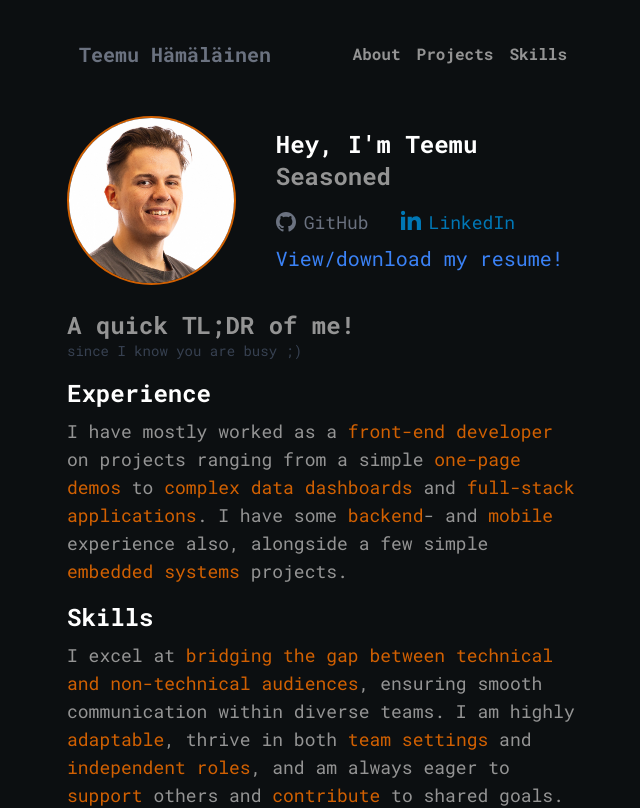
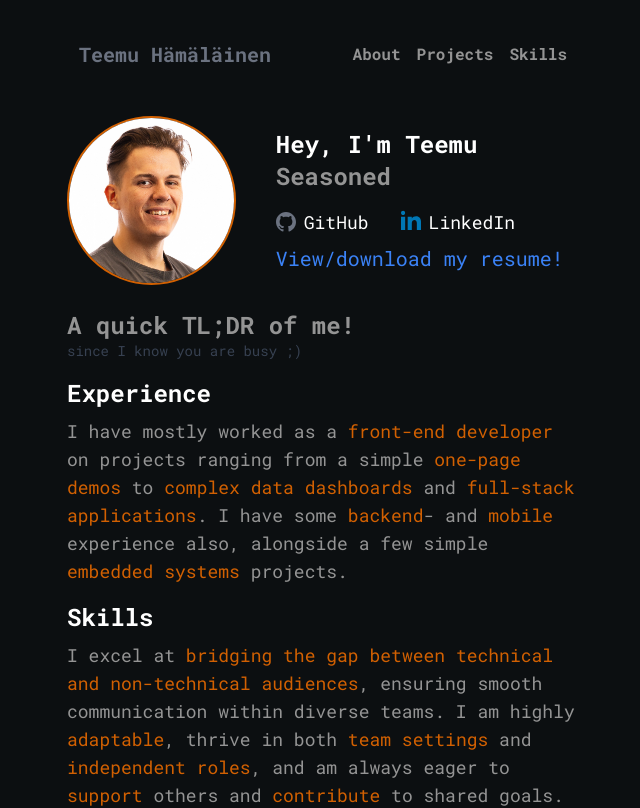
Before and after one commit to temevh/minimalisticPort, a Next.js app: page / in a window 1280 px wide. Shown: the top 808 px of the page, without its empty margins (317-957 px from the left). Built offline with nearby package versions, Linux system fonts and the light colour scheme.

Commit message:
text colors

```diff
--- a/src/app/components/Socials.jsx
+++ b/src/app/components/Socials.jsx
@@ -15,7 +15,9 @@
         >
           <path d="M12 0c-6.626 0-12 5.373-12 12 0 5.302 3.438 9.8 8.207 11.387.599.111.793-.261.793-.577v-2.234c-3.338.726-4.033-1.416-4.033-1.416-.546-1.387-1.333-1.756-1.333-1.756-1.089-.745.083-.729.083-.729 1.205.084 1.839 1.237 1.839 1.237 1.07 1.834 2.807 1.304 3.492.997.107-.775.418-1.305.762-1.604-2.665-.305-5.467-1.334-5.467-5.931 0-1.311.469-2.381 1.236-3.221-.124-.303-.535-1.524.117-3.176 0 0 1.008-.322 3.301 1.23.957-.266 1.983-.399 3.003-.404 1.02.005 2.047.138 3.006.404 2.291-1.552 3.297-1.23 3.297-1.23.653 1.653.242 2.874.118 3.176.77.84 1.235 1.911 1.235 3.221 0 4.609-2.807 5.624-5.479 5.921.43.372.823 1.102.823 2.222v3.293c0 .319.192.694.801.576 4.765-1.589 8.199-6.086 8.199-11.386 0-6.627-5.373-12-12-12z" />
         </svg>
-        <p className="text-xs text-gray-500 lg:text-lg pr-4">GitHub</p>
+        <p className="text-xs hover:text-gray-500 text-white lg:text-lg pr-4">
+          GitHub
+        </p>
       </a>
       <a
         href="https://www.linkedin.com/in/temevh/"
@@ -31,7 +33,9 @@
         >
           <path d="M4.98 3.5c0 1.381-1.11 2.5-2.48 2.5s-2.48-1.119-2.48-2.5c0-1.38 1.11-2.5 2.48-2.5s2.48 1.12 2.48 2.5zm.02 4.5h-5v16h5v-16zm7.982 0h-4.968v16h4.969v-8.399c0-4.67 6.029-5.052 6.029 0v8.399h4.988v-10.131c0-7.88-8.922-7.593-11.018-3.714v-2.155z" />
         </svg>
-        <p className="text-xs text-linkedin lg:text-lg pr-4">LinkedIn</p>
+        <p className="text-xs hover:text-linkedin text-white lg:text-lg pr-4">
+          LinkedIn
+        </p>
       </a>
     </div>
   );
```
